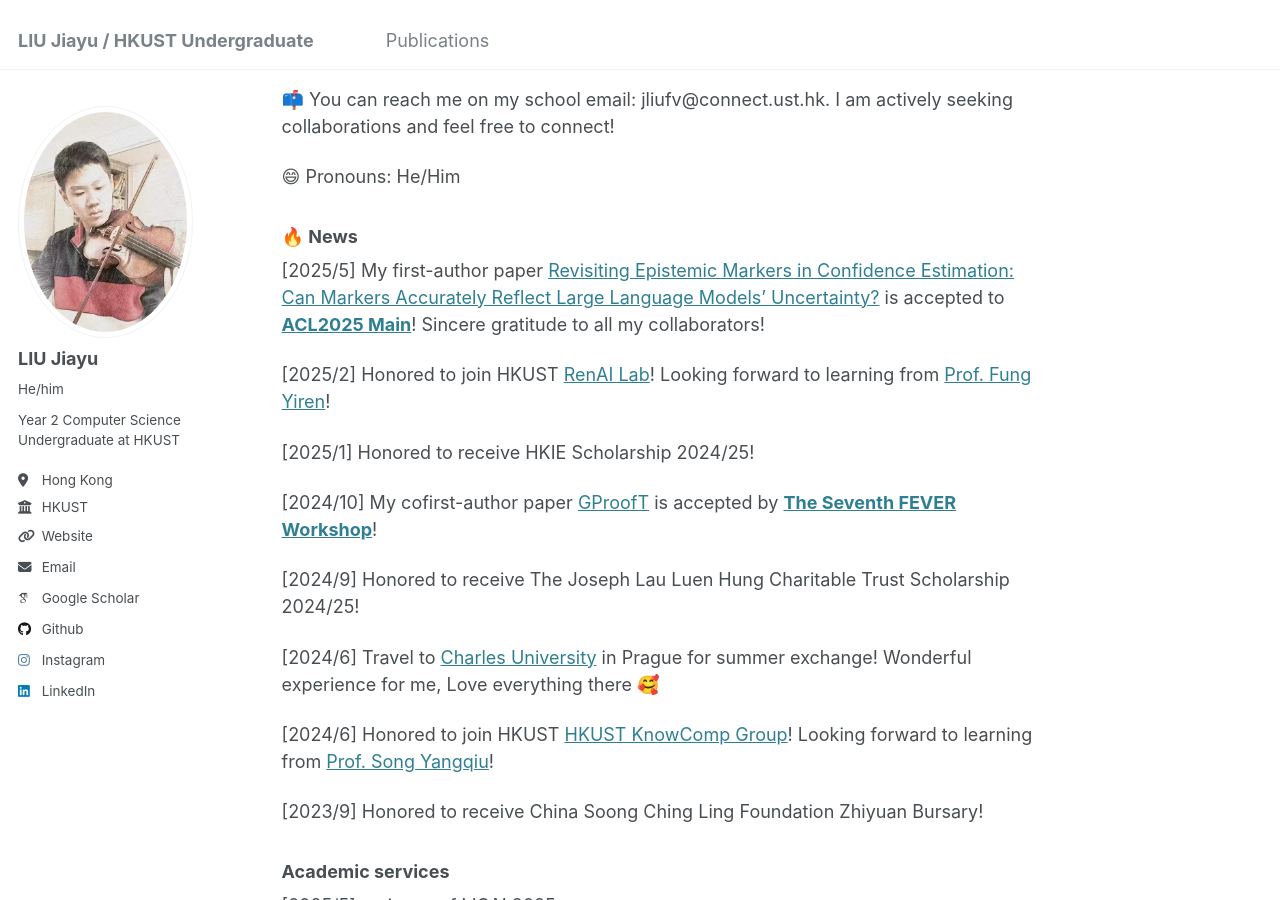
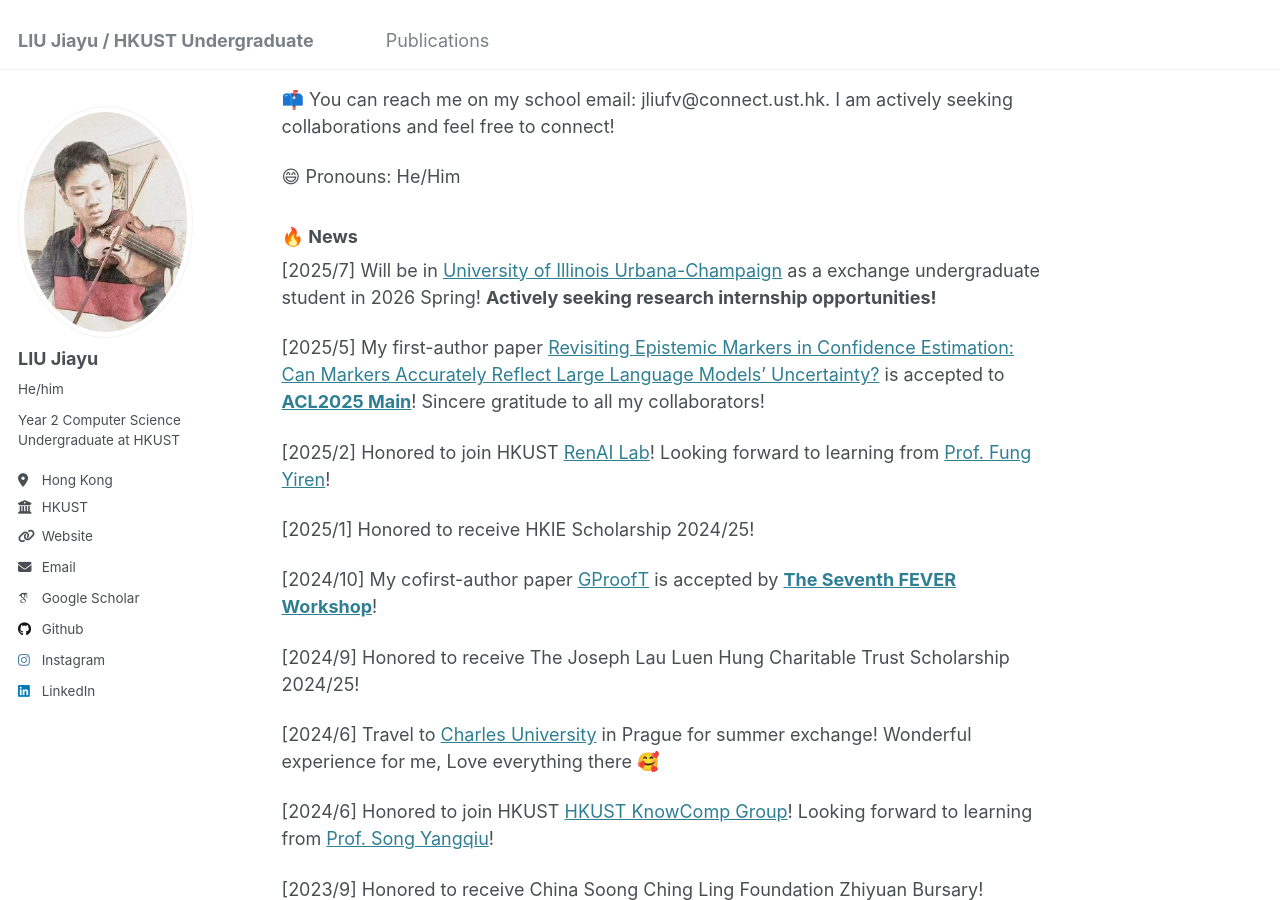
Before and after one commit to JiayuJeff/JiayuJeff.github.io, a Jekyll site: the page built from _pages/about.md, in a window 1280 px wide and 900 px high, scrolled down 345 px. Built offline with Jekyll 4.4.1, drawn with Linux system fonts in a browser that asks for light colours; some web fonts are replaced.

Commit message:
Update about.md

```diff
--- a/_pages/about.md
+++ b/_pages/about.md
@@ -37,6 +37,8 @@ redirect_from:
 
 ### &#128293; News
 
+[2025/7] Will be in [University of Illinois Urbana-Champaign](https://illinois.edu/) as a exchange undergraduate student in 2026 Spring! **Actively seeking research internship opportunities!**
+
 [2025/5] My first-author paper [Revisiting Epistemic Markers in Confidence Estimation: Can Markers Accurately Reflect Large Language Models' Uncertainty?](https://arxiv.org/abs/2505.24778) is accepted to [**ACL2025 Main**](https://2025.aclweb.org/)! Sincere gratitude to all my collaborators!
 
 [2025/2] Honored to join HKUST [RenAI Lab](https://mayrfung.github.io/group/)! Looking forward to learning from [Prof. Fung Yiren](https://mayrfung.github.io/)!
```
